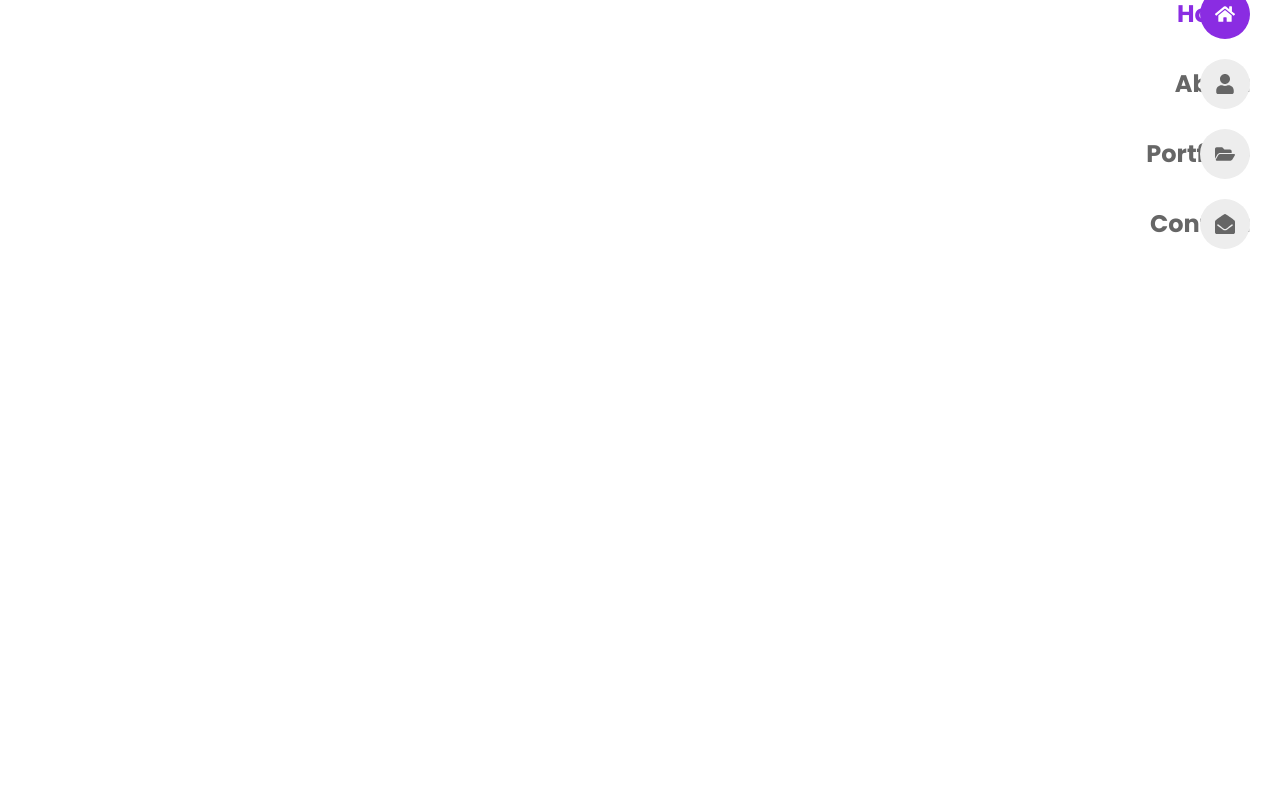
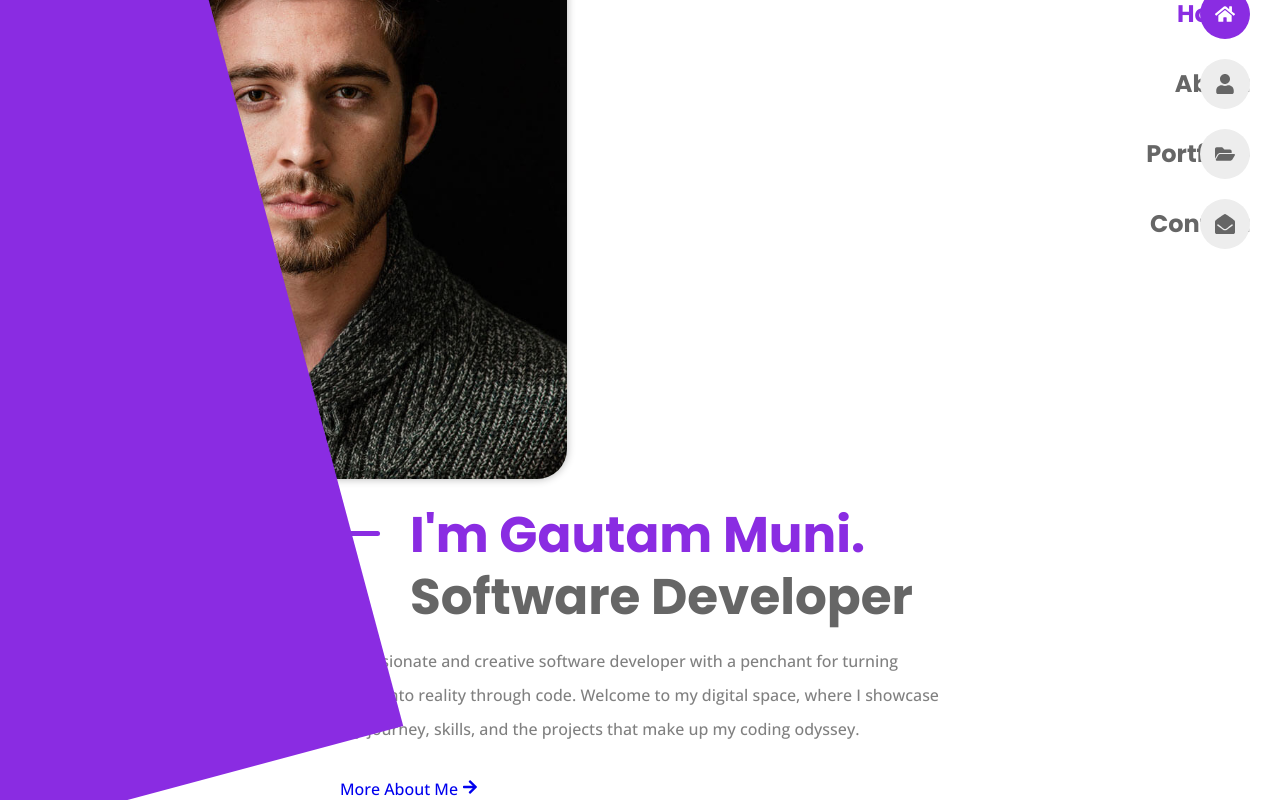
Before and after one commit to GautamVmuni/Personal-Portfolio, a React (Vite) app: page / in a window 1280 px wide. Shown: the part 281-1081 px from the top of the page. Before the commit the page ends 800 px from the top, so only its background shows below. Built offline with nearby package versions, Linux system fonts and the light colour scheme.

Commit message:
Done with Home Component

```diff
--- a/src/Pages/Home/Home.jsx
+++ b/src/Pages/Home/Home.jsx
@@ -1,8 +1,38 @@
 import React from 'react'
+import ProfileImage from '../../assets/home.jpg';
+import { Link } from 'react-router-dom';
+import { FaArrowRight } from 'react-icons/fa';
+import './home.css'
 
 const Home = () => {
   return (
-    <div>Home</div>
+    <section className="home section grid">
+      <img src={ProfileImage} alt="" className="home_img" />
+
+      <div className="home_content">
+        <div className="home_data">
+          <h1 className="home_title">
+            <span>I'm Gautam Muni.</span> Software Developer
+          </h1>
+
+          <p className="home_description">
+            A passionate and creative software developer with a
+            penchant for turning ideas into reality through code.
+            Welcome to my digital space, where I showcase my journey,
+            skills, and the projects that make up my coding odyssey.
+          </p>
+
+          <Link to='/about' className='button'>
+            More About Me {' '}
+            <span className="button_icon">
+              <FaArrowRight />
+            </span>
+          </Link>
+        </div>
+      </div>
+
+      <div className="color_block"></div>
+    </section>
   )
 }
 
--- a/src/Pages/Home/home.css
+++ b/src/Pages/Home/home.css
@@ -0,0 +1,57 @@
+.home {
+    grid-template-columns: 4.32fr 7.68fr;
+    align-items: center;
+    padding: 40px;
+    height: 100vh;
+}
+
+.home_img {
+    height: 100%;
+    object-fit: cover;
+    border-radius: 30px;
+    box-shadow: 0 0 8px hsla(0, 0%, 0%, 0.3);
+    z-index: 1;
+}
+
+.home_data {
+    max-width: 600px;
+    margin-inline: auto;
+    padding-top: 20px;
+}
+
+.home_title {
+    position: relative;
+    font-size: var(--h1-font-size);
+    line-height: 1.24;
+    padding-left: 70px;
+}
+
+.home_title span {
+    color: var(--first-color);
+}
+
+.home_title::before{
+    content: '';
+    position: absolute;
+    left: 0;
+    top: 22%;
+    width: 40px;
+    height: 5px;
+    border-radius: 10px;
+    background-color: var(--first-color);
+}
+
+.home_description {
+    line-height: 2.125;
+    margin-block: 16px 32px;
+}
+
+.color_block {
+    position: fixed;
+    height: 200%;
+    width: 100%;
+    background-color: var(--first-color);
+    top: -50%;
+    left: -83%;
+    transform: rotate(-15deg);
+}
```
